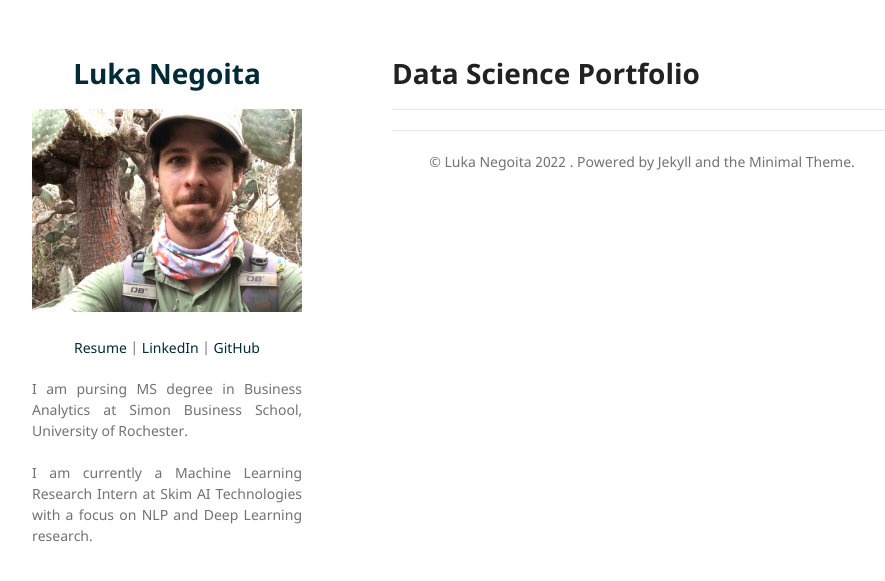
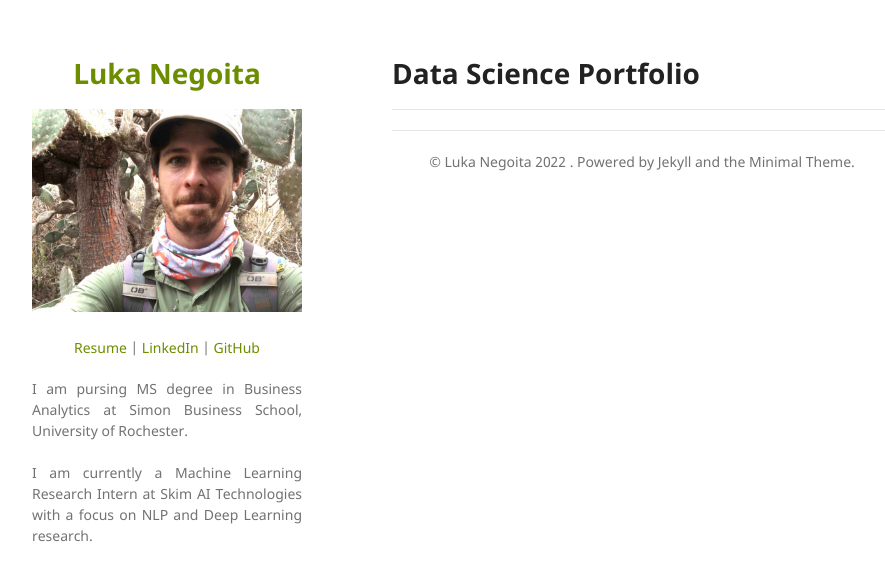
Before and after one commit to LukaNeg/LukaNeg.github.io, a Jekyll site: the page built from index.md, in a window 1280 px wide. Shown: the top 581 px of the page, without its empty margins (178-1063 px from the left). Built offline with Jekyll 4.4.1, drawn with Linux system fonts in a browser that asks for light colours; our own code applies the rules of GitHub Pages for plain Markdown files.

Commit message:
undo redo color name change

```diff
--- a/_sass/jekyll-theme-minimal.scss
+++ b/_sass/jekyll-theme-minimal.scss
@@ -35,12 +35,12 @@ h3, h4, h5, h6 {
 }
 
 a {
-  color:#002b37;
+  color:#6c8d00;
   text-decoration:none;
 }
 
 a:hover, a:focus {
-  color:#069;
+  color:#495900;
   font-weight: bold;
 }
 
```
